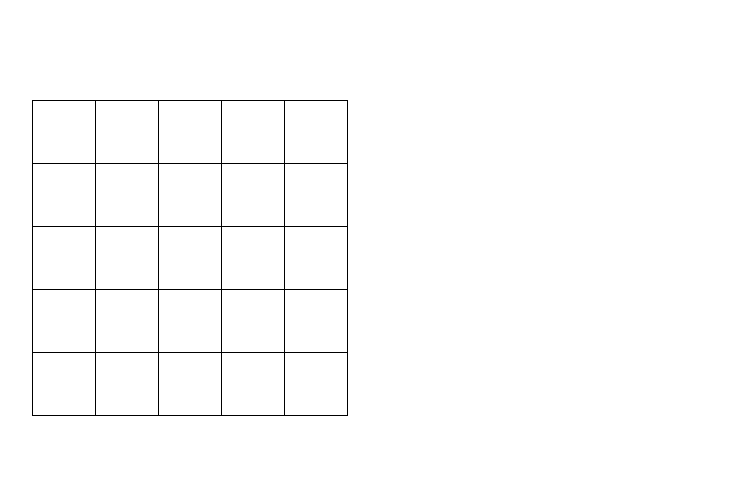
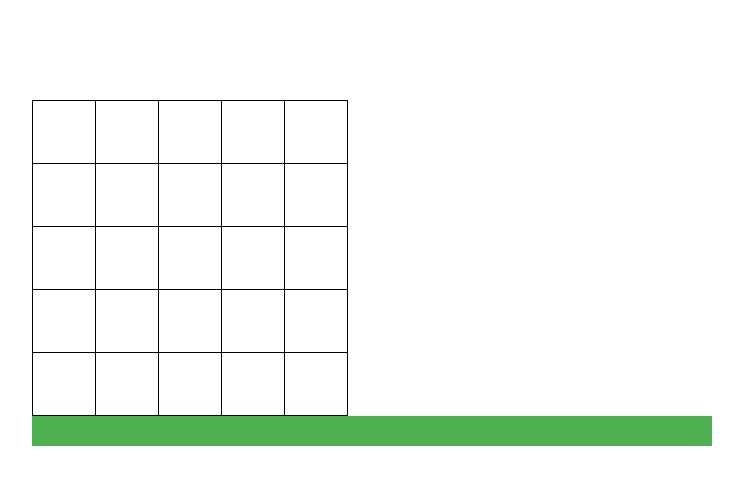
Before and after one commit to Codingman11/TicTacToe_2020, a website built with Parcel: page index.html in a window 1280 px wide. Shown: the whole page, without its empty margins (268-1011 px from the left). Built offline with nearby package versions, Linux system fonts and the light colour scheme.

Commit message:
Adding timer and progress bar

```diff
--- a/index.html
+++ b/index.html
@@ -8,6 +8,7 @@
   <body>
     <div id="app"></div>
     <div id="board"></div>
+    <div id="myBar"></div>
     <script src="src/temple.js"></script>
   </body>
 </html>
--- a/src/styles.css
+++ b/src/styles.css
@@ -22,3 +22,12 @@
 .o {
   background-color: rgb(250, 128, 114);
 }
+
+#myBar {
+  width: 0%;
+  height: 30px;
+  background-color: #4caf50;
+  text-align: center; /* To center it horizontally (if you want) */
+  line-height: 30px; /* To center it vertically */
+  color: white;
+}
--- a/src/temple.js
+++ b/src/temple.js
@@ -39,7 +39,24 @@ function addTable(array) {
   return array;
 }
 
-function test(array) {
+function move() {
+  var elem = document.getElementById("myBar");
+  var width = 0;
+  var id = setInterval(frame, 1000);
+  function frame() {
+    if (width >= 100) {
+      clearInterval(id);
+      return false;
+    } else {
+      width += 10;
+      elem.style.width = width + "%";
+      return true;
+    }
+  }
+}
+
+function set(array) {
+  let timeout = move();
   let cells = document.querySelectorAll(".cell");
   let turn = 0;
 
@@ -63,6 +80,15 @@ function test(array) {
       array[arId] = pla2;
     }
 
+    if (timeout === false) {
+      alert("Timeout");
+      if (turn === 0) {
+        turn = "O";
+      } else if (turn === 1) {
+        turn = "X";
+      }
+    }
+
     moves++;
     console.log("Moves: " + moves);
   };
@@ -75,6 +101,6 @@ function test(array) {
 function init() {
   let array = createArray();
   array = addTable(array);
-  test(array);
+  set(array);
 }
 init();
```
